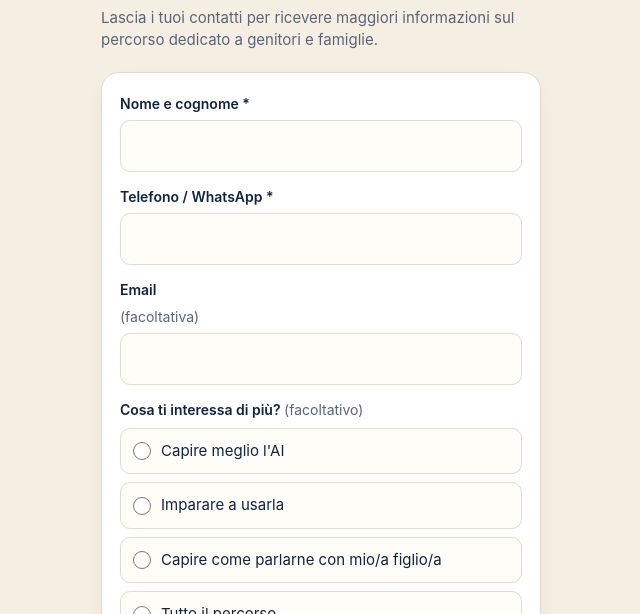
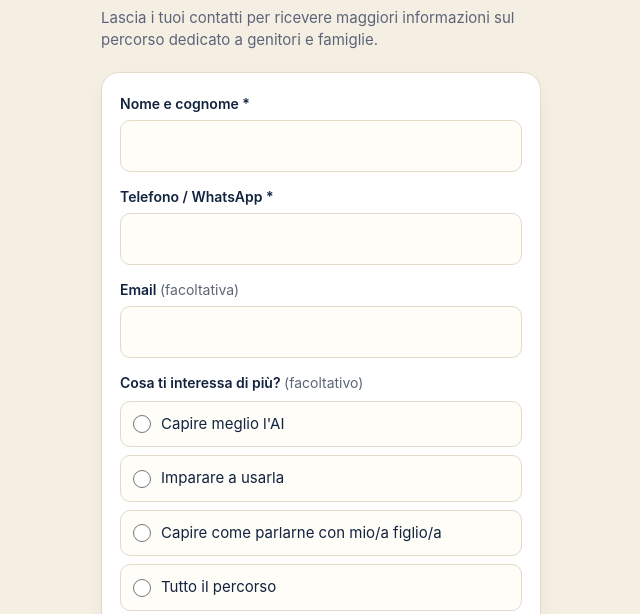
Before and after one commit to lucademarco2005-oss/svegliati, a plain HTML site: page index.html in a window 1280 px wide. Shown: the part 186-800 px from the top of the page, without its empty margins (319-959 px from the left). Drawn offline with Linux system fonts and the light colour scheme.

Commit message:
fix label

```diff
--- a/index.html
+++ b/index.html
@@ -118,7 +118,7 @@
     <form id="lead" novalidate>
       <label>Nome e cognome *<input name="nome" autocomplete="name" required></label>
       <label>Telefono / WhatsApp *<input name="telefono" type="tel" inputmode="tel" autocomplete="tel" required></label>
-      <label>Email <span>(facoltativa)</span><input name="email" type="email" inputmode="email" autocomplete="email"></label>
+      <label><b style="font-weight:600">Email <span>(facoltativa)</span></b><input name="email" type="email" inputmode="email" autocomplete="email"></label>
       <fieldset>
         <legend>Cosa ti interessa di più? <span>(facoltativo)</span></legend>
         <label class="opt"><input type="radio" name="interesse" value="Capire meglio l'AI">Capire meglio l'AI</label>
```
